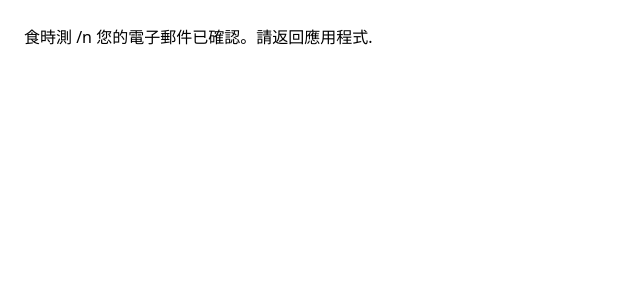
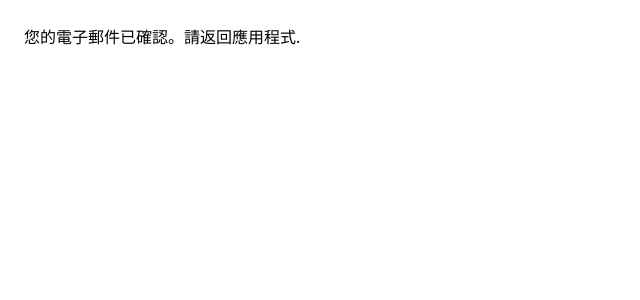
Before and after one commit to chennat811/manzoni_app_vercel, a Next.js app: page / in a window 1280 px wide. Shown: the top 300 px of the page, without its empty margins (0-640 px from the left). Built offline with nearby package versions, Linux system fonts and the light colour scheme.

Commit message:
Update page.tsx

```diff
--- a/app/page.tsx
+++ b/app/page.tsx
@@ -1,3 +1,3 @@
 export default function Home() {
-  return <main style={{ padding: 24 }}>食時測 /n 您的電子郵件已確認。請返回應用程式.</main>;
+  return <main style={{ padding: 24 }}>您的電子郵件已確認。請返回應用程式.</main>;
 }
```
